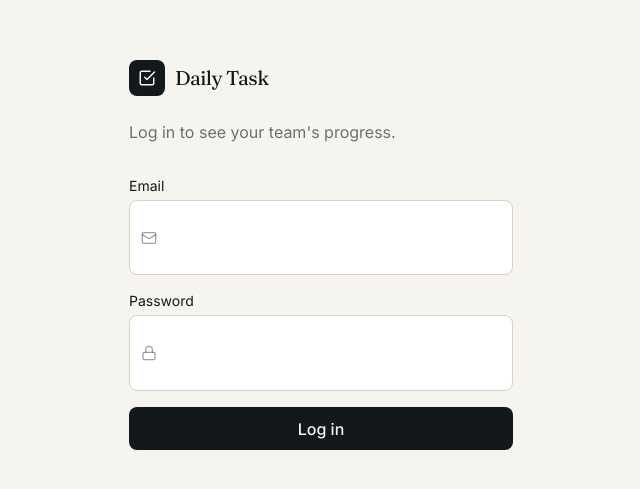
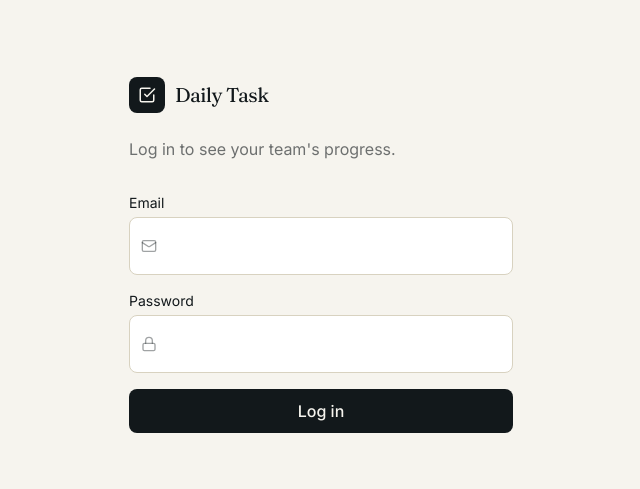
Before and after one commit to Kamiaaa/dailytask, a Next.js app: page /login in a window 1280 px wide. Shown: the part 145-634 px from the top of the page, without its empty margins (319-959 px from the left). Built offline with nearby package versions, Linux system fonts and the light colour scheme.

Commit message:
global css updated again

```diff
--- a/app/globals.css
+++ b/app/globals.css
@@ -75,7 +75,7 @@ body {
 .input {
   border: 1px solid #d8d2c0;
   border-radius: 0.5rem;
-  padding: 1.55rem 1.75rem;
+  padding: 1rem 0.75rem;
   background: white;
   width: 100%;
 }
```
